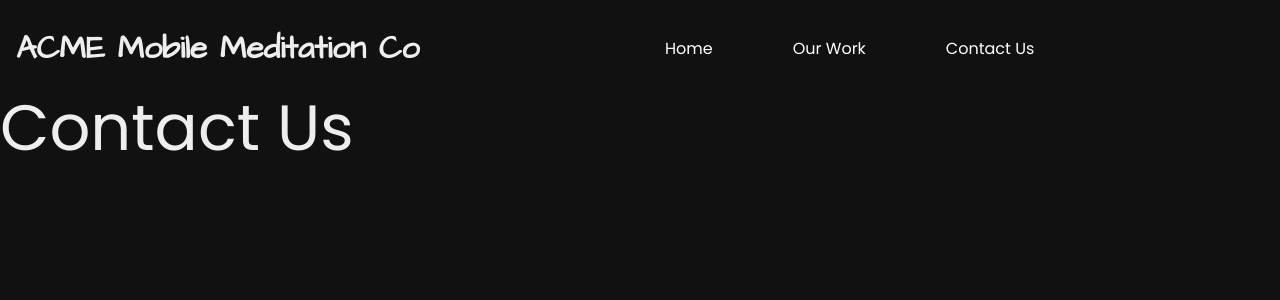
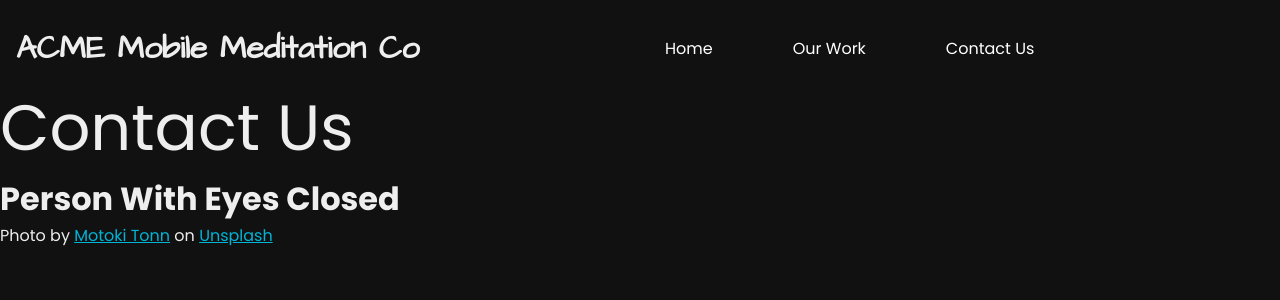
Before and after one commit to hdevilbiss/react-portfolio-website, a React (Create React App) app: page /contact in a window 1280 px wide. Shown: the top 300 px of the page. Built offline with nearby package versions, Linux system fonts and the light colour scheme.

Commit message:
🚧 Add image credit to ContactUs

```diff
--- a/src/pages/ContactUs.jsx
+++ b/src/pages/ContactUs.jsx
@@ -4,6 +4,10 @@
       <h2>
         Contact Us
       </h2>
+      <h3>
+        Person With Eyes Closed
+      </h3>
+      <span>Photo by <a href="https://unsplash.com/@motoki?utm_source=unsplash&amp;utm_medium=referral&amp;utm_content=creditCopyText">Motoki Tonn</a> on <a href="https://unsplash.com/s/photos/meditation?utm_source=unsplash&amp;utm_medium=referral&amp;utm_content=creditCopyText">Unsplash</a></span>
     </div>
   );
 }
```
